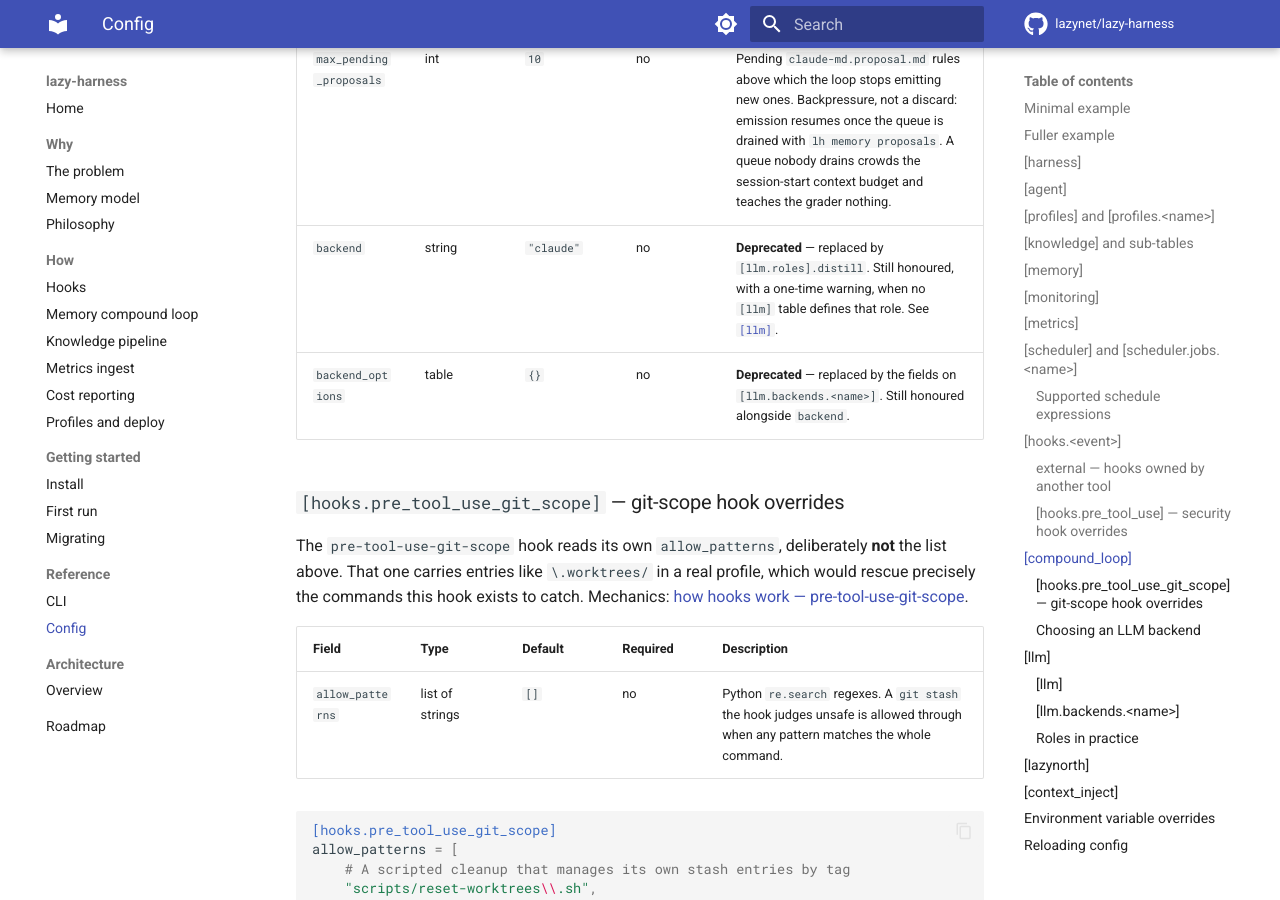
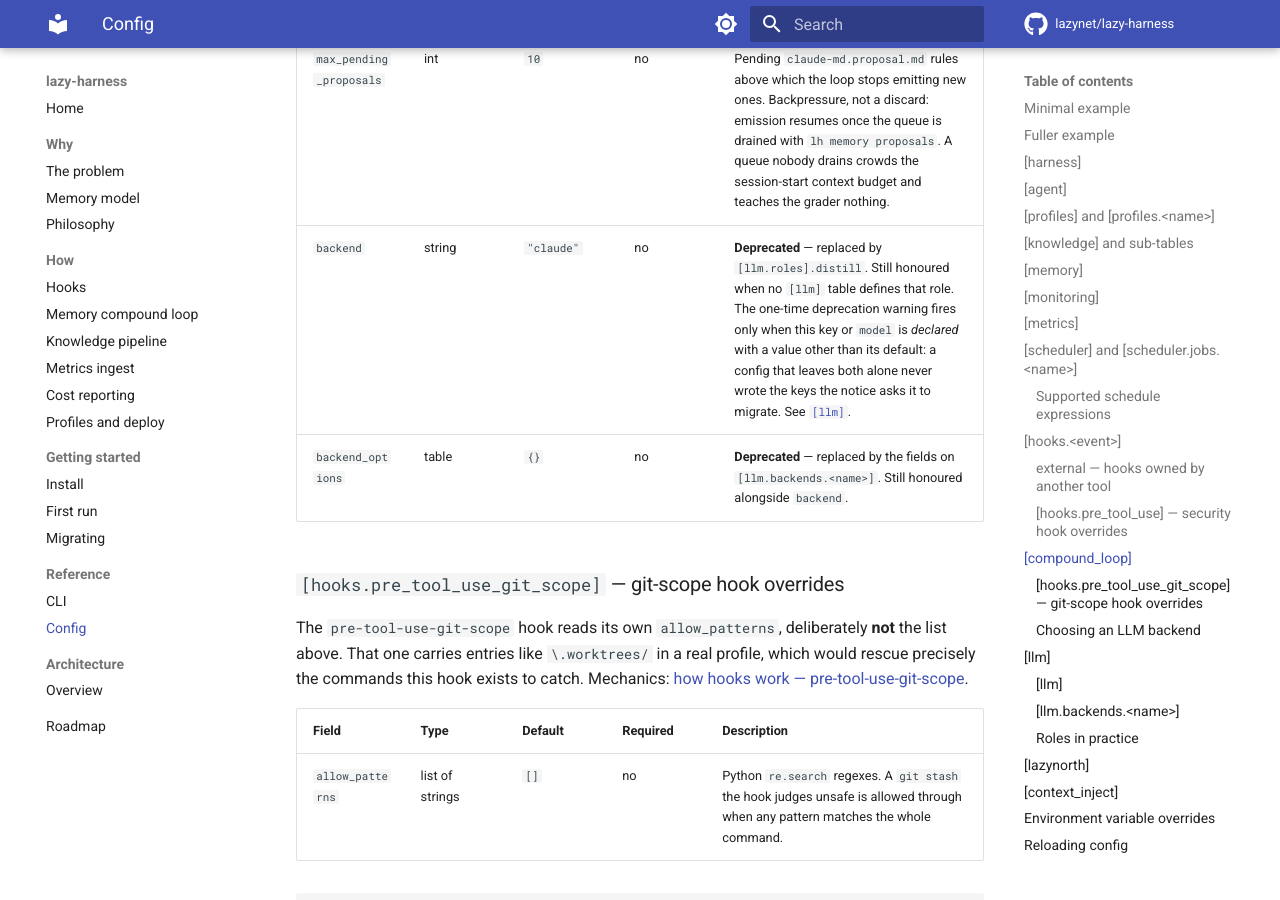
Before and after one commit to lazynet/lazy-harness, an MkDocs documentation site: the page built from docs/reference/config.md, in a window 1280 px wide and 900 px high, scrolled down 13972 px. Built offline with MkDocs 1.6.1 and Material for MkDocs 9.7.7, drawn with Linux system fonts in a browser that asks for light colours; comment, search, counter and statistics services are not loaded.

Commit message:
docs(config): scope the [compound_loop] deprecation warning to declared keys
The backend row promised the shim is "Still honoured, with a one-time warning".
Since PR #274 the warning fires only when backend or model is declared with a
non-default value. Verified by calling resolve_role directly: 0 warnings from a
default Config(), 1 when backend is set to ollama.

```diff
--- a/docs/reference/config.md
+++ b/docs/reference/config.md
@@ -402,7 +402,7 @@ Rules:
 | `lazymind_dir`                 | string / null  | `null`                        | no       | Optional override for the LazyMind-style knowledge root used by the loop. `null` disables the vault lookup. It is deliberately independent of `[knowledge].root`.                                                                    |
 | `slim_handoff_enabled`         | bool           | `true`                        | no       | When true and the loop's gates block evaluation, a deterministic fast-path still writes `handoff.md` — branch, last user prompt, files touched — with no model call. See [ADR-030](https://github.com/lazynet/lazy-harness/blob/main/specs/adrs/030-memory-stack-glue-layer.md). |
 | `max_pending_proposals`        | int            | `10`                          | no       | Pending `claude-md.proposal.md` rules above which the loop stops emitting new ones. Backpressure, not a discard: emission resumes once the queue is drained with `lh memory proposals`. A queue nobody drains crowds the session-start context budget and teaches the grader nothing. |
-| `backend`                      | string         | `"claude"`                    | no       | **Deprecated** — replaced by `[llm.roles].distill`. Still honoured, with a one-time warning, when no `[llm]` table defines that role. See [`[llm]`](#llm). |
+| `backend`                      | string         | `"claude"`                    | no       | **Deprecated** — replaced by `[llm.roles].distill`. Still honoured when no `[llm]` table defines that role. The one-time deprecation warning fires only when this key or `model` is *declared* with a value other than its default: a config that leaves both alone never wrote the keys the notice asks it to migrate. See [`[llm]`](#llm). |
 | `backend_options`              | table          | `{}`                          | no       | **Deprecated** — replaced by the fields on `[llm.backends.<name>]`. Still honoured alongside `backend`.                                                    |
 
 ### `[hooks.pre_tool_use_git_scope]` — git-scope hook overrides
```
